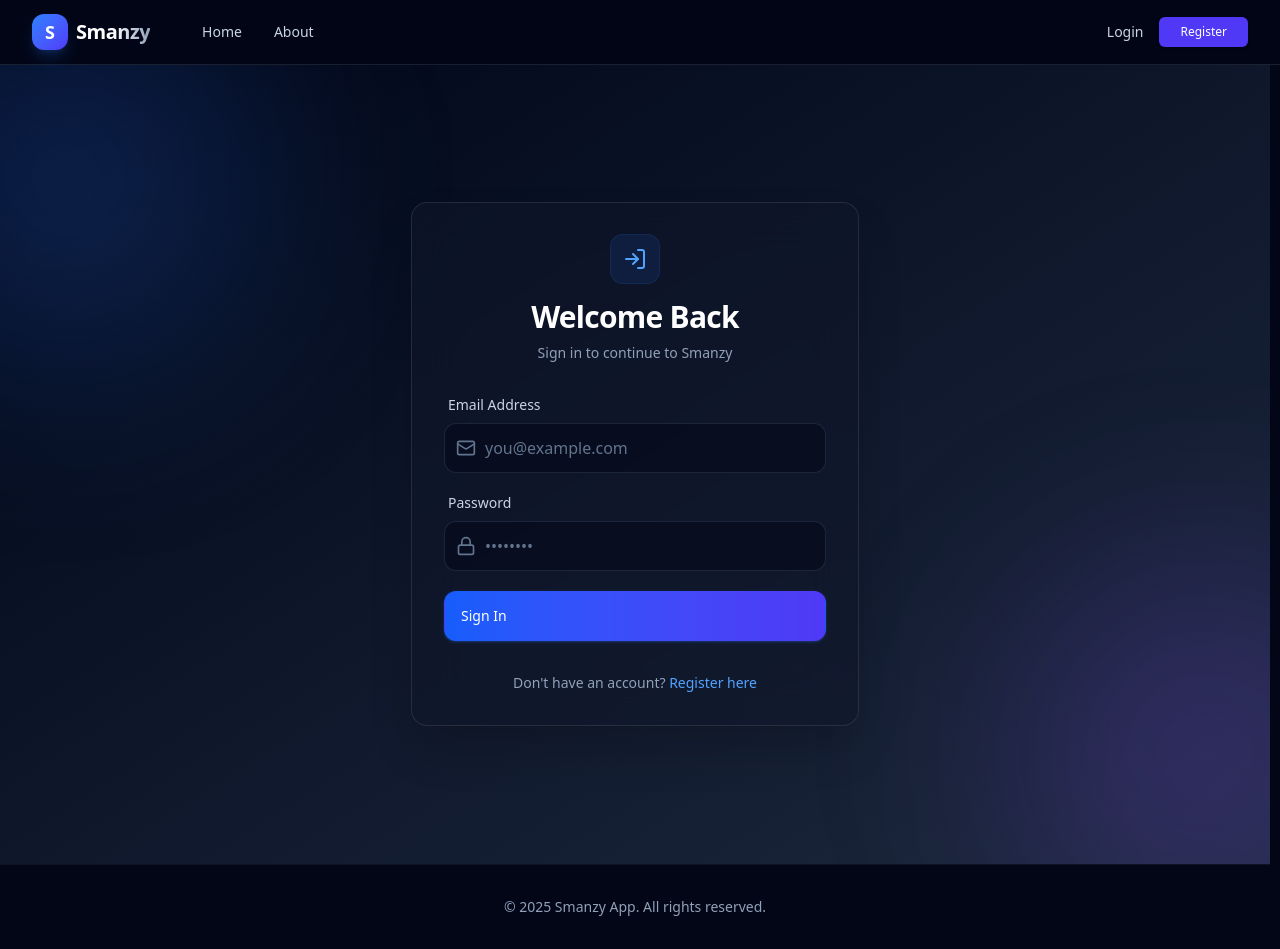
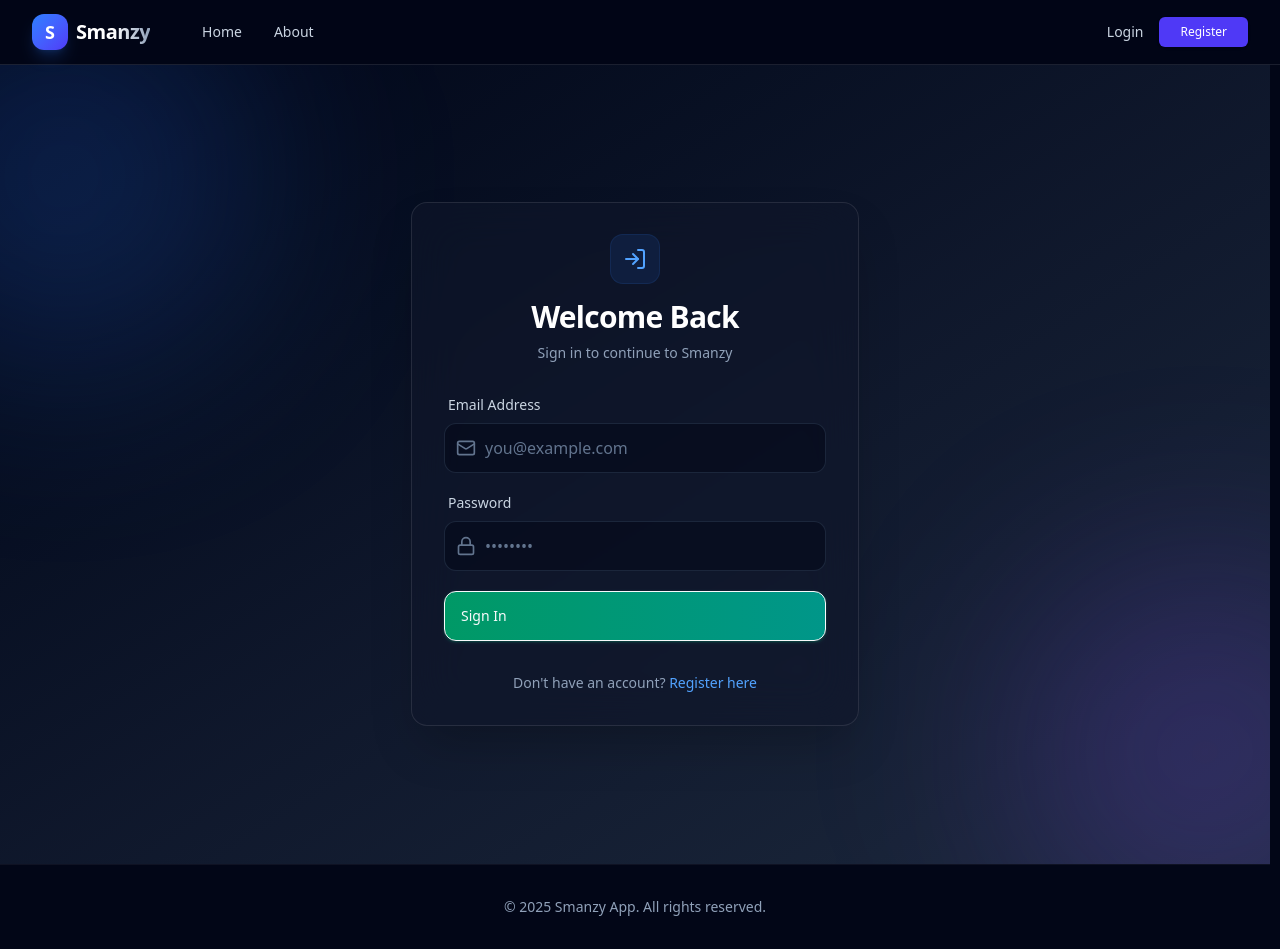
Before and after one commit to ristep/smanzy_react_spa, a React (Vite) app: page /login in a window 1280 px wide. Built offline with nearby package versions, Linux system fonts and the light colour scheme; no server answers.

Commit message:
feat: Add `login` and `register` button variants, apply them to authentication pages, and remove an inline class from Navbar.

```diff
--- a/src/components/Button.jsx
+++ b/src/components/Button.jsx
@@ -5,6 +5,8 @@
     secondary: 'border-gray-300 text-gray-700 bg-white hover:bg-gray-50 focus:ring-indigo-500',
     danger: 'border-transparent text-white bg-red-600 hover:bg-red-700 focus:ring-red-500',
     outline: 'border-indigo-600 text-indigo-600 bg-transparent hover:bg-indigo-50 focus:ring-indigo-500',
+    register: 'w-full bg-gradient-to-r from-emerald-600 to-teal-600 hover:from-emerald-500 hover:to-teal-500 py-3.5 rounded-xl text-lg shadow-emerald-500/25 transform hover:scale-[1.02] active:scale-[0.98]',
+    login: 'w-full bg-gradient-to-r from-emerald-600 to-teal-600 hover:from-emerald-500 hover:to-teal-500 py-3.5 rounded-xl text-lg shadow-emerald-500/25 transform hover:scale-[1.02] active:scale-[0.98]',
 };
 
 const sizes = {
--- a/src/components/Navbar.jsx
+++ b/src/components/Navbar.jsx
@@ -66,7 +66,7 @@
                                     onClick={handleLogout}
                                     variant="danger"
                                     size="sm"
-                                    className="bg-red-500/10 border-red-500/20 text-red-400 hover:bg-red-500 hover:text-white"
+                                // className="bg-red-500/10 border-red-500/20 text-red-400 hover:bg-red-500 hover:text-white"
                                 >
                                     Logout
                                 </Button>
--- a/src/pages/Login.jsx
+++ b/src/pages/Login.jsx
@@ -97,7 +97,7 @@
                     <Button
                         type="submit"
                         disabled={mutation.isPending}
-                        className="w-full bg-gradient-to-r from-blue-600 to-indigo-600 hover:from-blue-500 hover:to-indigo-500 py-3.5 rounded-xl text-lg shadow-blue-500/25 transform hover:scale-[1.02] active:scale-[0.98]"
+                        variant="login"
                     >
                         {mutation.isPending ? (
                             <>
--- a/src/pages/Register.jsx
+++ b/src/pages/Register.jsx
@@ -116,7 +116,7 @@
                     <Button
                         type="submit"
                         disabled={mutation.isPending}
-                        className="w-full bg-gradient-to-r from-emerald-600 to-teal-600 hover:from-emerald-500 hover:to-teal-500 py-3.5 rounded-xl text-lg shadow-emerald-500/25 transform hover:scale-[1.02] active:scale-[0.98]"
+                        variant="register"
                     >
                         {mutation.isPending ? (
                             <>
```
